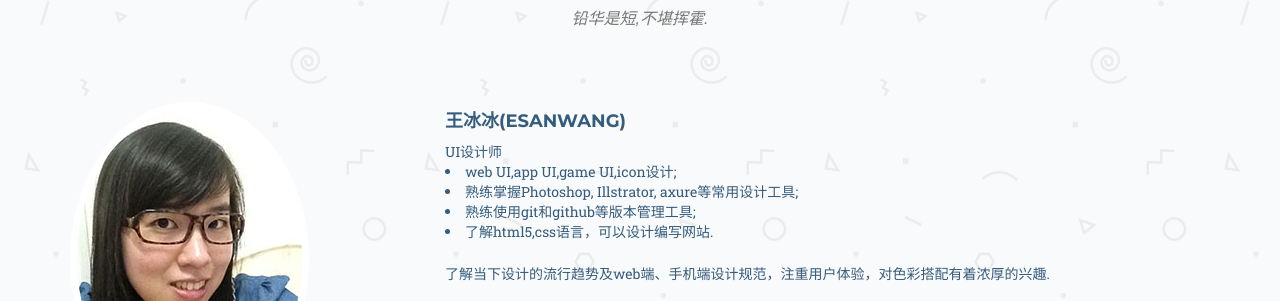
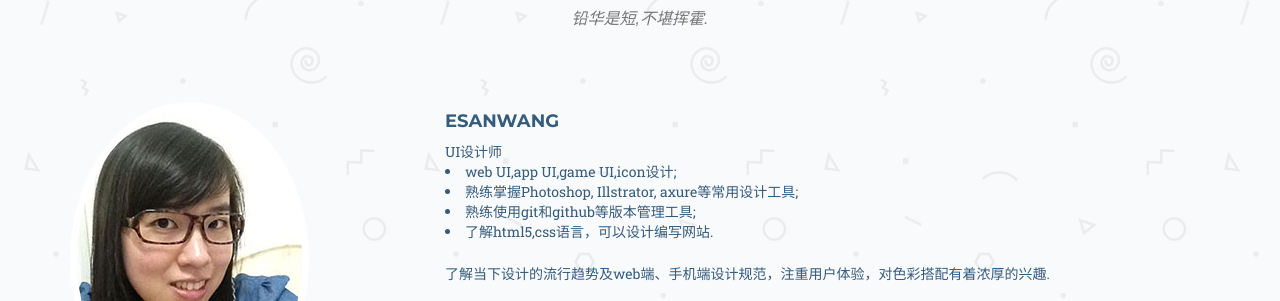
Before and after one commit to mintwoods/mintwoods.github.io, a Jekyll site: the page built from index.html, in a window 1280 px wide and 900 px high, scrolled down 3237 px. Shown: the part 184-485 px from the top of the window. Built offline with Jekyll 4.4.1, drawn with Linux system fonts in a browser that asks for light colours; some web fonts are replaced.

Commit message:
change name

```diff
--- a/_includes/team.html
+++ b/_includes/team.html
@@ -24,7 +24,7 @@
                     </div>
                 </div>
                 <div class="text-myself">
-                        <h4>王冰冰(EsanWang)</h4>
+                        <h4>EsanWang</h4>
                         <span>UI设计师</span>
                         &nbsp
                         <li> web UI,app UI,game UI,icon设计;</li>
```
